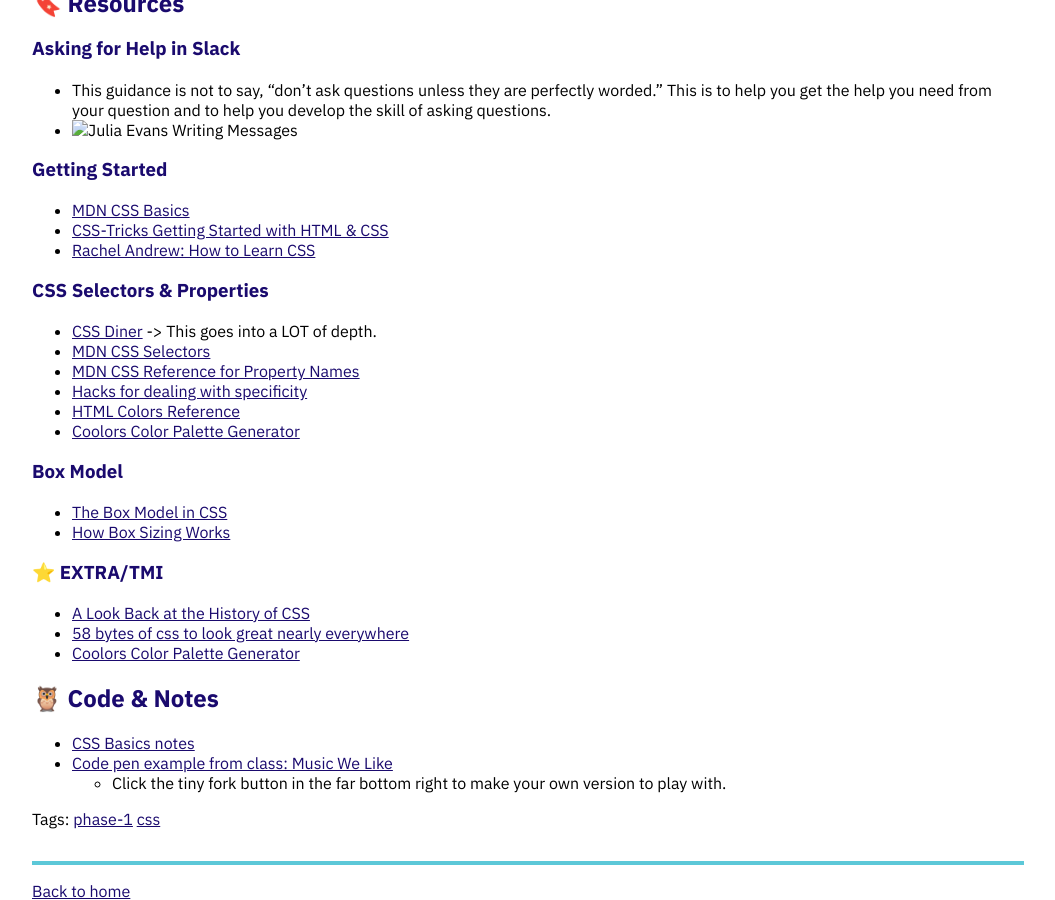
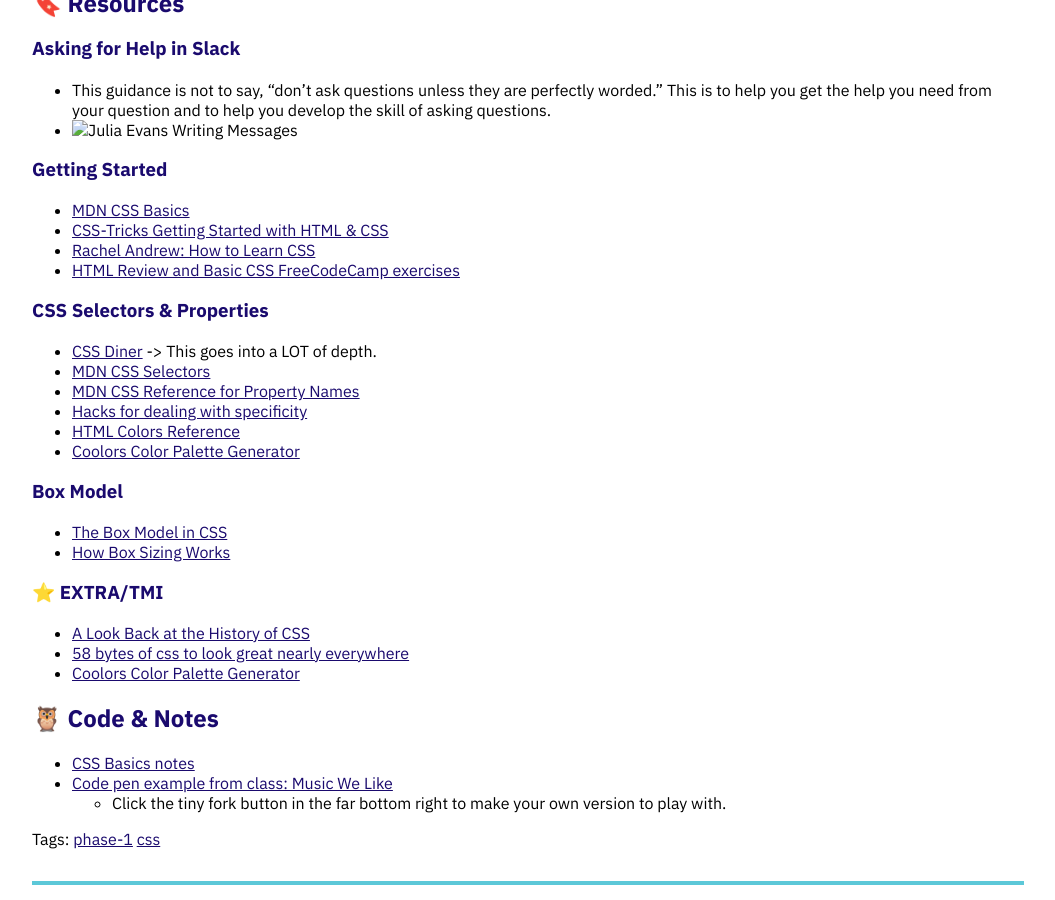
Before and after one commit to Momentum-Team-16/momentum-team-16.github.io, a Jekyll site: the page built from _posts/2022-11-02-css-basics.md, in a window 1280 px wide and 900 px high, scrolled down 723 px. Shown: the whole window, without its empty margins (112-1167 px from the left). Built offline with Jekyll 4.4.1, drawn with Linux system fonts in a browser that asks for light colours; nearby versions of some CDN libraries.

Commit message:
add free code camp

```diff
--- a/_posts/2022-11-02-css-basics.md
+++ b/_posts/2022-11-02-css-basics.md
@@ -36,6 +36,7 @@ This assignment is due on **Monday, Nov 7**, at 9:00 am.
 - [MDN CSS Basics](https://developer.mozilla.org/en-US/docs/Learn/Getting_started_with_the_web/CSS_basics)
 - [CSS-Tricks Getting Started with HTML & CSS](https://css-tricks.com/guides/beginner/)
 - [Rachel Andrew: How to Learn CSS](https://www.smashingmagazine.com/2019/01/how-to-learn-css/)
+- [HTML Review and Basic CSS FreeCodeCamp exercises](https://www.freecodecamp.org/learn/responsive-web-design/)
 
 ### CSS Selectors & Properties
 
```
